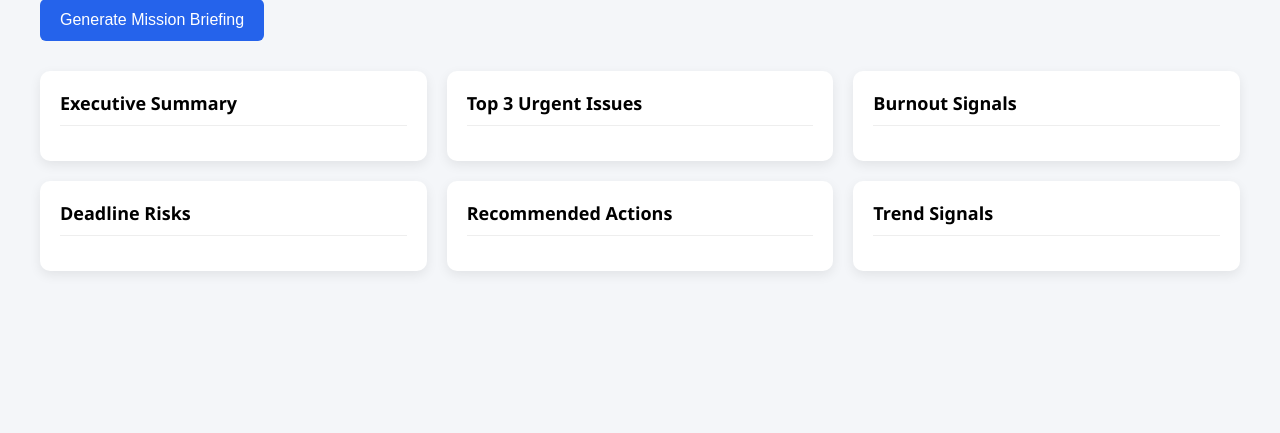
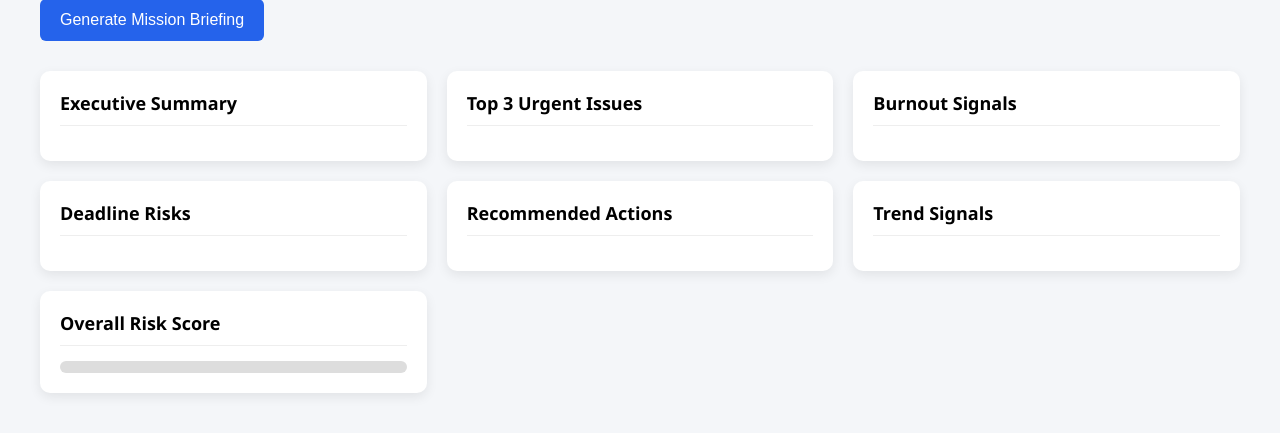
Before and after one commit to ZainabI32/mission-control-ai, a Flask app: template templates/dashboard.html in a window 1280 px wide. Shown: the part 370-803 px from the top of the page. Before the commit the page ends 643 px from the top, so only its background shows below. Run offline with Flask 3, Linux system fonts and the light colour scheme; the template is opened without the code that fills it, so the values that code supplies are empty.

Commit message:
Added colour coded risks and risk score generation.

```diff
--- a/app.py
+++ b/app.py
@@ -1,6 +1,6 @@
 from flask import Flask, request, jsonify
 from flask_cors import CORS
-from ai_engine import generate_briefing, generate_trends
+from ai_engine import generate_briefing, generate_trends, generate_risk_score
 
 app = Flask(__name__)
 CORS(app)
@@ -21,6 +21,14 @@ def create_trends():
     return jsonify({"trends": trends})
 
 
+@app.route("/api/risk", methods=["POST"])
+def create_risk():
+    data = request.get_json()
+    team_data = data.get("teamData")
+    score = generate_risk_score(team_data)
+    return jsonify({"score": score})
+
+
 @app.route("/", methods=["GET"])
 def home():
     return "Mission Control API (Groq) is running."
--- a/templates/dashboard.html
+++ b/templates/dashboard.html
@@ -3,14 +3,17 @@
 <head>
     <meta charset="UTF-8">
     <title>AI Mission Control</title>
+
     <style>
         body {
             font-family: 'Segoe UI', sans-serif;
             margin: 40px;
             background-color: #f4f6f9;
         }
+
         h1 { margin-bottom: 5px; }
         .subtitle { color: #666; margin-bottom: 30px; }
+
         button {
             padding: 12px 20px;
             font-size: 16px;
@@ -21,18 +24,22 @@
             cursor: pointer;
             margin-bottom: 30px;
         }
+
         button:hover { background: #1d4ed8; }
+
         .grid {
             display: grid;
             grid-template-columns: repeat(auto-fit, minmax(350px, 1fr));
             gap: 20px;
         }
+
         .card {
             background: white;
             padding: 20px;
             border-radius: 10px;
             box-shadow: 0 4px 12px rgba(0,0,0,0.08);
         }
+
         .card h2 {
             margin-top: 0;
             font-size: 18px;
@@ -40,8 +47,34 @@
             padding-bottom: 10px;
         }
 
- </style>
+        .loading { font-style: italic; color: #666; }
+
+        /* Risk colours */
+        .risk-high { color: #d32f2f; font-weight: bold; }
+        .risk-medium { color: #f57c00; font-weight: bold; }
+        .risk-low { color: #388e3c; font-weight: bold; }
+
+        /* Background highlights */
+        .bg-high { background: #ffebee; padding: 4px 6px; border-radius: 4px; }
+        .bg-medium { background: #fff3e0; padding: 4px 6px; border-radius: 4px; }
+        .bg-low { background: #e8f5e9; padding: 4px 6px; border-radius: 4px; }
+
+        /* Risk meter */
+        .risk-meter {
+            width: 100%;
+            height: 12px;
+            border-radius: 6px;
+            background: #ddd;
+            margin-top: 10px;
+            overflow: hidden;
+        }
+        .risk-meter-fill {
+            height: 100%;
+            transition: width 0.6s ease;
+        }
+    </style>
 </head>
+
 <body>
 
 <h1>🛰 AI Mission Control</h1>
@@ -78,11 +111,70 @@ Messages:
     <div class="card"><h2>Deadline Risks</h2><div id="deadlines"></div></div>
     <div class="card"><h2>Recommended Actions</h2><div id="actions"></div></div>
 
-    <!-- NEW TREND CARD -->
     <div class="card"><h2>Trend Signals</h2><div id="trends"></div></div>
+
+    <div class="card">
+        <h2>Overall Risk Score</h2>
+        <div id="riskScoreText"></div>
+        <div class="risk-meter">
+            <div id="riskMeterFill" class="risk-meter-fill"></div>
+        </div>
+    </div>
 </div>
 
 <script>
+function classifyRisk(line) {
+    const lower = line.toLowerCase();
+
+    if (
+        lower.includes("deadline") ||
+        lower.includes("delay") ||
+        lower.includes("risk") ||
+        lower.includes("critical") ||
+        lower.includes("urgent") ||
+        lower.includes("miss")
+    ) return "high";
+
+    if (
+        lower.includes("overwhelmed") ||
+        lower.includes("burnout") ||
+        lower.includes("stress") ||
+        lower.includes("late night") ||
+        lower.includes("too many tasks")
+    ) return "medium";
+
+    return "low";
+}
+
+function riskIcon(level) {
+    if (level === "high") return "🔥 ";
+    if (level === "medium") return "⚠️ ";
+    return "🟢 ";
+}
+
+function renderSection(sectionId, items) {
+    const container = document.getElementById(sectionId);
+    container.innerHTML = "";
+
+    if (!items || items.length === 0) {
+        container.innerText = "Not found";
+        return;
+    }
+
+    items.forEach(line => {
+        const level = classifyRisk(line);
+        const div = document.createElement("div");
+
+        div.innerText = riskIcon(level) + line;
+
+        if (level === "high") div.classList.add("risk-high", "bg-high");
+        if (level === "medium") div.classList.add("risk-medium", "bg-medium");
+        if (level === "low") div.classList.add("risk-low", "bg-low");
+
+        container.appendChild(div);
+    });
+}
+
 async function generate() {
     const teamData = document.getElementById("teamInput").value;
 
@@ -92,6 +184,7 @@ async function generate() {
     document.getElementById("deadlines").innerHTML = "";
     document.getElementById("actions").innerHTML = "";
     document.getElementById("trends").innerHTML = "";
+    document.getElementById("riskScoreText").innerHTML = "";
 
     // --- MAIN BRIEFING ---
     const res = await fetch("http://127.0.0.1:5000/api/briefing", {
@@ -103,7 +196,6 @@ async function generate() {
     const data = await res.json();
     const text = data.briefing;
 
-    // Remove markdown bold
     const clean = text.replace(/\*\*/g, "");
     const lines = clean.split("\n").map(l => l.trim());
 
@@ -127,11 +219,11 @@ async function generate() {
         }
     }
 
-    document.getElementById("summary").innerText = sections["EXECUTIVE SUMMARY"].join("\n");
-    document.getElementById("urgent").innerText = sections["TOP 3 URGENT ISSUES"].join("\n");
-    document.getElementById("burnout").innerText = sections["BURNOUT SIGNALS"].join("\n");
-    document.getElementById("deadlines").innerText = sections["DEADLINE RISKS"].join("\n");
-    document.getElementById("actions").innerText = sections["RECOMMENDED ACTIONS"].join("\n");
+    renderSection("summary", sections["EXECUTIVE SUMMARY"]);
+    renderSection("urgent", sections["TOP 3 URGENT ISSUES"]);
+    renderSection("burnout", sections["BURNOUT SIGNALS"]);
+    renderSection("deadlines", sections["DEADLINE RISKS"]);
+    renderSection("actions", sections["RECOMMENDED ACTIONS"]);
 
     // --- TREND DETECTION ---
     const trendRes = await fetch("http://127.0.0.1:5000/api/trends", {
@@ -142,6 +234,30 @@ async function generate() {
 
     const trendData = await trendRes.json();
     document.getElementById("trends").innerText = trendData.trends;
+
+    // --- RISK SCORE ---
+    const riskRes = await fetch("http://127.0.0.1:5000/api/risk", {
+        method: "POST",
+        headers: { "Content-Type": "application/json" },
+        body: JSON.stringify({ teamData: teamData })
+    });
+
+    const riskData = await riskRes.json();
+
+    // CLEAN OUTPUT
+    let raw = riskData.score || "";
+    raw = raw.replace(/[^0-9]/g, "");
+    let score = parseInt(raw);
+    if (isNaN(score)) score = 0;
+
+    document.getElementById("riskScoreText").innerText = "Risk Score: " + score + "/100";
+
+    const fill = document.getElementById("riskMeterFill");
+    fill.style.width = score + "%";
+
+    if (score >= 70) fill.style.background = "#d32f2f";
+    else if (score >= 40) fill.style.background = "#f57c00";
+    else fill.style.background = "#388e3c";
 }
 </script>
 
```
Also changed, not shown: ai_engine.py (+30 -0 lines).
